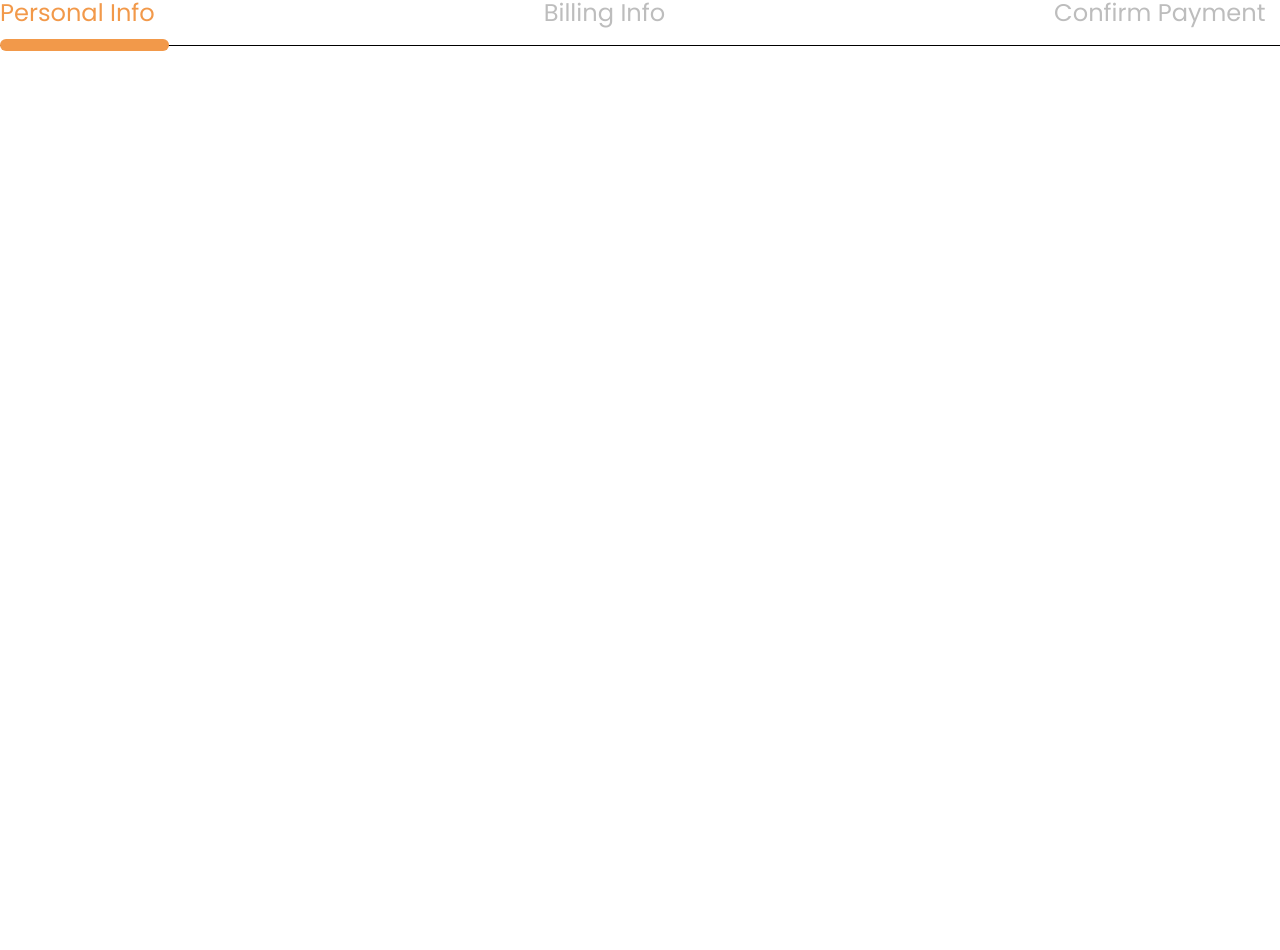
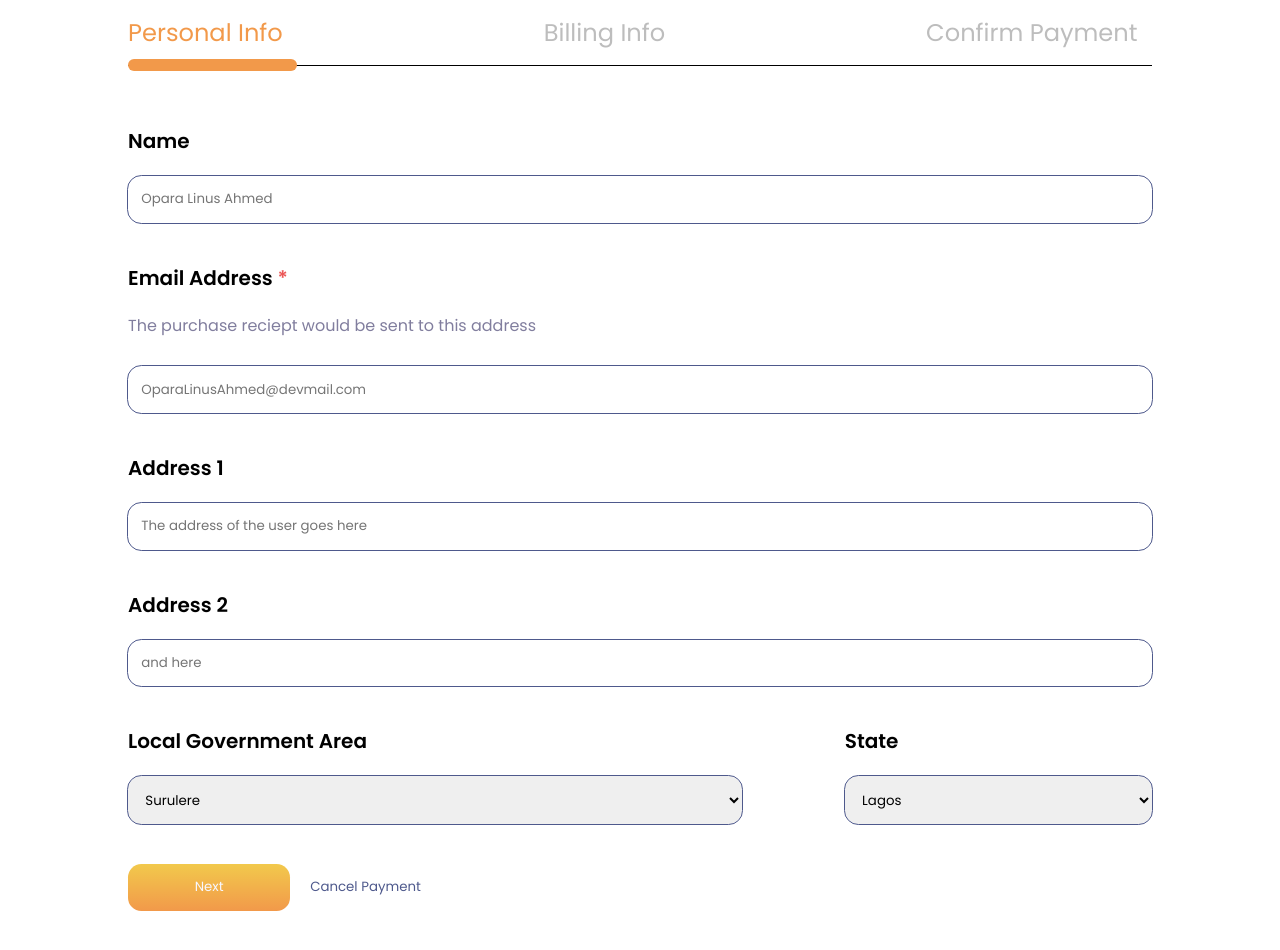
Before and after one commit to Folareen/frontend-dev-task-payment-flow, a React (Create React App) app: page / in a window 1280 px wide. Shown: the part 74-1024 px from the top of the page. Before the commit the page ends 800 px from the top, so only its background shows below. Built offline with nearby package versions, Linux system fonts and the light colour scheme.

Commit message:
personal info page

```diff
--- a/src/pages/PersonalInfo.jsx
+++ b/src/pages/PersonalInfo.jsx
@@ -3,9 +3,52 @@ import Header from '../components/Header'
 
 const PersonalInfo = () => {
   return (
-    <div>
+    <main>
       <Header />
-    </div>
+
+      <form >
+         <div className='input--container'>
+          <label htmlFor="name">Name</label>
+          <input type="text" placeholder='Opara Linus Ahmed' id='name' />
+        </div>
+         <div className='input--container'>
+          <label htmlFor="email">Email Address <span className='required'>*</span> </label>
+          <span className='info'>The purchase reciept would be sent to this address</span>
+          <input type="email" placeholder='OparaLinusAhmed@devmail.com' id='email' />
+        </div>
+         <div className='input--container'>
+          <label htmlFor="address1">Address 1</label>
+          <input type="text" placeholder='The address of the user goes here' id='address1' />
+        </div>
+         <div className='input--container'>
+          <label htmlFor="address2">Address 2</label>
+          <input type="text" placeholder='and here' id='address2' />
+        </div>
+         <div className='select--container'>
+           <div className='input--container'>
+            <label htmlFor="lga">Local Government Area</label>
+            <select id='lga'>
+              <option value="Surulere" selected>
+                Surulere
+              </option>
+            </select>
+          </div>
+           <div className='input--container'>
+            <label htmlFor="state">State</label>
+            <select id='state'>
+              <option value="Lagos" selected>
+                Lagos
+              </option>
+            </select>
+          </div>
+        </div>
+        <div className='submit'>
+          <button type='submit' className='submit--button'>Next</button>
+          <button>Cancel Payment</button>
+        </div>
+
+      </form>
+    </main>
   )
 }
 
--- a/src/styles/css/index.css
+++ b/src/styles/css/index.css
@@ -1,4 +1,4 @@
-@import url("https://fonts.googleapis.com/css2?family=Poppins&display=swap");
+@import url("https://fonts.googleapis.com/css2?family=Poppins:wght@400;600&display=swap");
 * {
   -webkit-box-sizing: border-box;
           box-sizing: border-box;
@@ -21,6 +21,7 @@ header {
 header h2 {
   font-size: 1em;
   color: #4E598C;
+  font-weight: bold;
 }
 
 header div {
@@ -65,4 +66,104 @@ header div p.current {
 header div p.current span {
   display: block;
 }
+
+main {
+  width: 80%;
+  margin: 20px auto;
+  font-size: 0.625rem;
+}
+
+@media (min-width: 768px) {
+  main {
+    font-size: 1.25rem;
+  }
+}
+
+main form {
+  padding: 1em 0;
+}
+
+main form .input--container {
+  display: -webkit-box;
+  display: -ms-flexbox;
+  display: flex;
+  -webkit-box-orient: vertical;
+  -webkit-box-direction: normal;
+      -ms-flex-direction: column;
+          flex-direction: column;
+  font-size: 1em;
+  margin-top: 2em;
+}
+
+main form .input--container input {
+  background-color: #FFFFFF;
+  border: none;
+  outline: 1px solid #4E598C;
+  padding: 1em;
+  border-radius: 1em;
+}
+
+main form .input--container label {
+  font-weight: bold;
+  margin-bottom: 1em;
+}
+
+main form .input--container .required {
+  color: #EB5757;
+}
+
+main form .input--container .info {
+  font-size: 0.8em;
+  margin-bottom: 1.8em;
+  color: #817E9E;
+}
+
+main form .select--container {
+  display: -webkit-box;
+  display: -ms-flexbox;
+  display: flex;
+  -webkit-box-orient: horizontal;
+  -webkit-box-direction: normal;
+      -ms-flex-direction: row;
+          flex-direction: row;
+}
+
+main form .select--container select {
+  border-radius: 1em;
+  padding: 1em;
+  outline: 1px solid #4E598C;
+  border: none;
+}
+
+main form .select--container div:first-child {
+  width: 60%;
+  margin-right: 10%;
+}
+
+main form .select--container div {
+  width: 30%;
+}
+
+main form .submit {
+  width: -webkit-max-content;
+  width: -moz-max-content;
+  width: max-content;
+  margin-top: 2em;
+}
+
+main form .submit--button {
+  background: -webkit-gradient(linear, left top, left bottom, from(#F2C94C), to(#F2994A));
+  background: linear-gradient(180deg, #F2C94C 0%, #F2994A 100%);
+  border-radius: 1em;
+  color: #F7F7FF;
+  border: none;
+  padding: 1em 5em;
+}
+
+main form .submit button:last-child {
+  color: #4E598C;
+  border: none;
+  margin-left: 20px;
+  background: none;
+}
 /*# sourceMappingURL=index.css.map */
--- a/src/styles/scss/index.scss
+++ b/src/styles/scss/index.scss
@@ -1,4 +1,4 @@
-@import url('https://fonts.googleapis.com/css2?family=Poppins&display=swap');
+@import url('https://fonts.googleapis.com/css2?family=Poppins:wght@400;600&display=swap');
 
 *{
     box-sizing: border-box;
@@ -23,7 +23,7 @@ header{
     h2{
         font-size: 1em;
         color: #4E598C;
-        // font-weight: 700;
+        font-weight: bold;
     }
     div{
         border-bottom: 1px solid #000000;
@@ -62,3 +62,92 @@ header{
         }
     }
 }
+
+main{
+    width: 80%;
+    margin: 20px auto;
+
+    font-size: 0.625rem;
+
+    @media (min-width: $larger-screen ) {
+        font-size: 1.25rem;
+    }
+
+    form{
+        padding: 1em 0;
+
+        .input--container{
+            display: flex;
+            flex-direction: column;
+            font-size: 1em;
+            margin-top: 2em;
+
+            input{
+                background-color: #FFFFFF;
+                border: none;
+                outline: 1px solid #4E598C;
+                padding: 1em;
+                border-radius: 1em;
+            }
+
+            label{
+                font-weight: bold;
+                margin-bottom: 1em;
+            }
+
+            .required{
+                color: #EB5757;
+            }
+
+            .info{
+                font-size: 0.8em;
+                margin-bottom: 1.8em;
+                color: #817E9E;
+            }
+
+
+        }
+
+        .select--container{
+            display: flex;
+            flex-direction: row;
+
+            select{
+                border-radius: 1em;
+                padding: 1em;
+                outline: 1px solid #4E598C;
+                border: none;
+            }
+
+            div:first-child{
+                width: 60%;
+                margin-right: 10%;
+            }
+            div{
+                width: 30%;;
+            }
+        }
+
+        .submit{
+            width: max-content;
+            margin-top: 2em;
+
+            &--button{
+                background: linear-gradient(180deg, #F2C94C 0%, #F2994A 100%);
+                border-radius: 1em;
+                color: #F7F7FF;
+                border: none;
+                padding: 1em 5em;
+            }
+
+            button:last-child{
+                color: #4E598C;
+                border: none;
+                margin-left: 20px;
+                background: none;
+            }
+        }
+    }
+
+
+}
```
Also changed, not shown: 1 other file (tests, documents, lock files or other folders).
